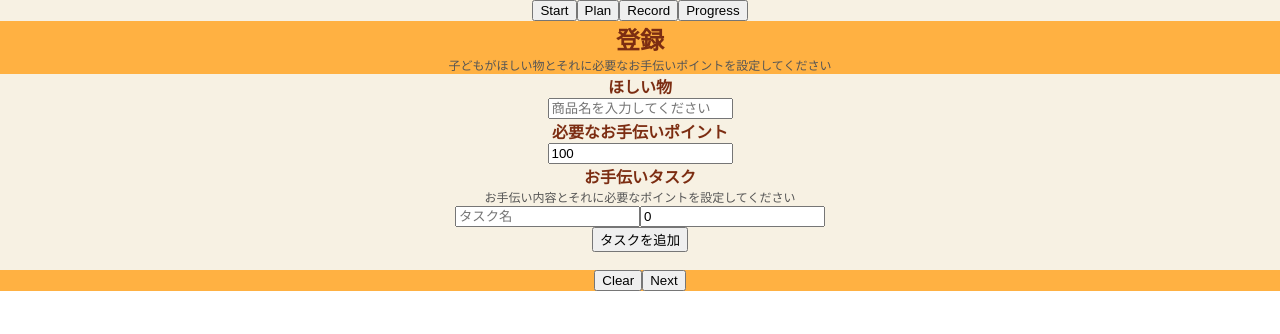
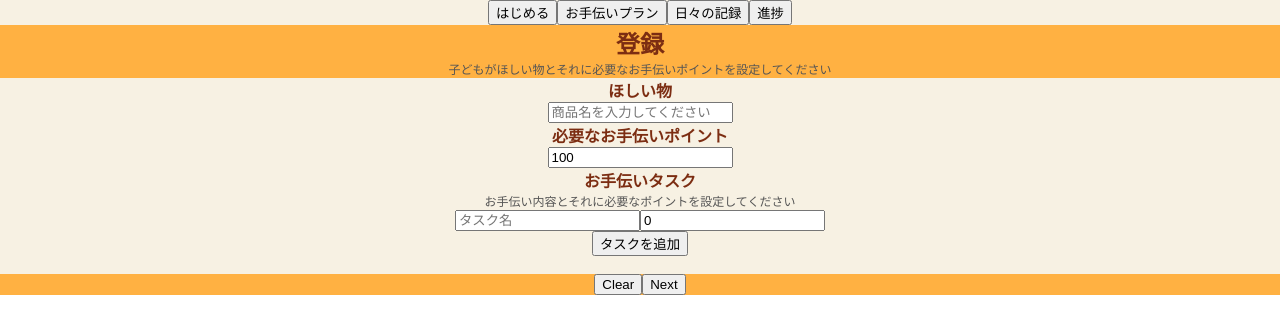
Before and after one commit to bvv-1/okane-no-kyouiku, a React (Vite) app: page / in a window 1280 px wide. Shown: the top 334 px of the page. Built offline with nearby package versions, Linux system fonts and the light colour scheme; the HTML template or start-up script is replaced by a standard one.

Commit message:
Update App.tsx

```diff
--- a/src/App.tsx
+++ b/src/App.tsx
@@ -13,10 +13,10 @@ export default function App() {
 
   return (
     <div className="App">
-      <button onClick={() => setUIState(UIState.Start)}>Start</button>
-      <button onClick={() => setUIState(UIState.Plan)}>Plan</button>
-      <button onClick={() => setUIState(UIState.Record)}>Record</button>
-      <button onClick={() => setUIState(UIState.Progress)}>Progress</button>
+      <button onClick={() => setUIState(UIState.Start)}>はじめる</button>
+      <button onClick={() => setUIState(UIState.Plan)}>お手伝いプラン</button>
+      <button onClick={() => setUIState(UIState.Record)}>日々の記録</button>
+      <button onClick={() => setUIState(UIState.Progress)}>進捗</button>
 
       <div>
         {uiState === UIState.Start && <Start setPlans={setPlans} />}
@@ -28,8 +28,12 @@ export default function App() {
   );
 }
 
+interface StartProps {
+  setPlans: (plans: Plan[]) => void;
+}
+
 // ここからをメインでいじってください!
-function Start({ setPlans }: { setPlans: (plans: Plan[]) => void}) {
+function Start({ setPlans }: StartProps) {
   const [itemName, setItemName] = useState("");
   const [requiredPoint, setRequiredPoint] = useState(100);
   const [tasks, setTasks] = useState<Task[]>([{ task: "", point: 0 }]);
@@ -154,7 +158,11 @@ function Start({ setPlans }: { setPlans: (plans: Plan[]) => void}) {
   );
 }
 
-function Plan({ plans }: { plans: Plan[]}) {
+interface PlanProps {
+  plans: Plan[];
+}
+
+function Plan({ plans }: PlanProps) {
   const [showAllPlans, setShowAllPlans] = useState(false);
 
   return (
@@ -202,6 +210,12 @@ function Plan({ plans }: { plans: Plan[]}) {
           </table>
         </div>
       )}
+
+      <div className="buttons">
+        <button>計画を作り直す</button>
+        <button>計画を確定する</button>
+        <p>この計画で本当にいいか、必ず子どもと一緒に確認しましょう</p>
+      </div>
     </>
   );
 }
```
